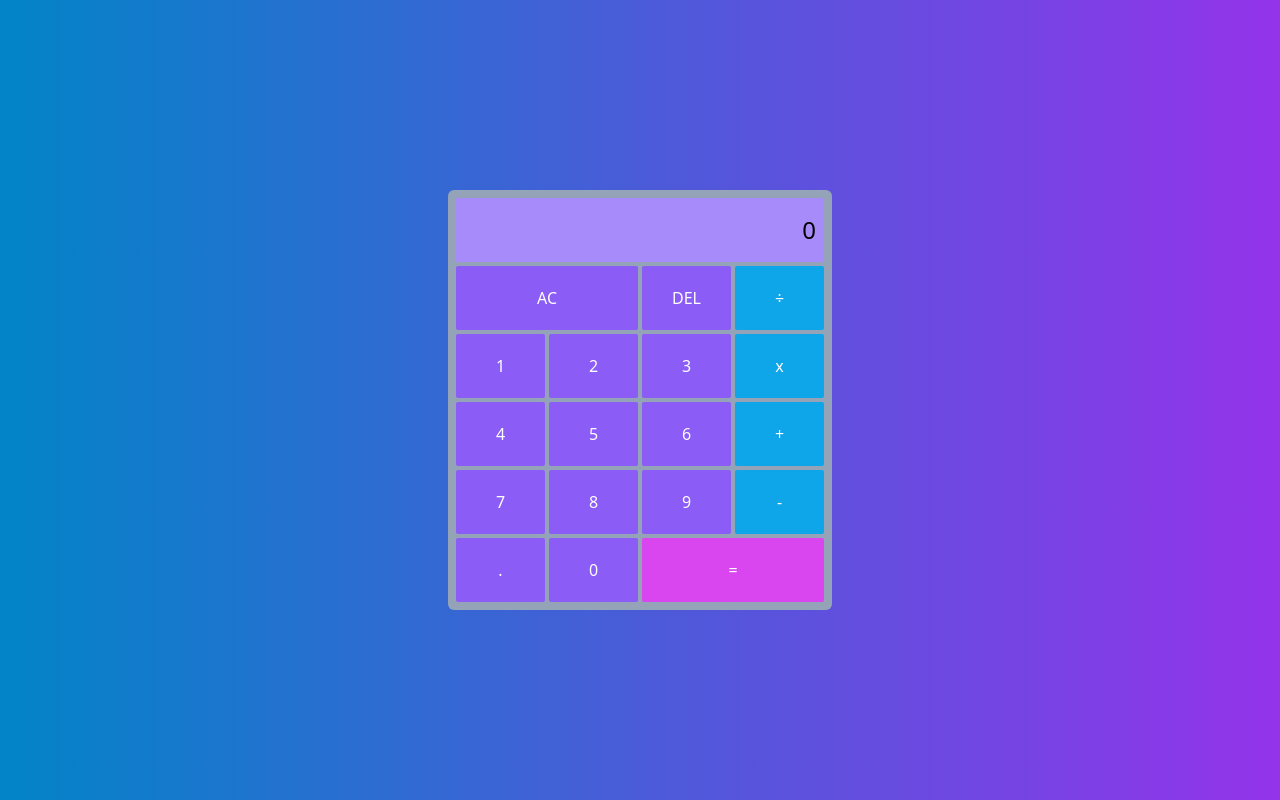
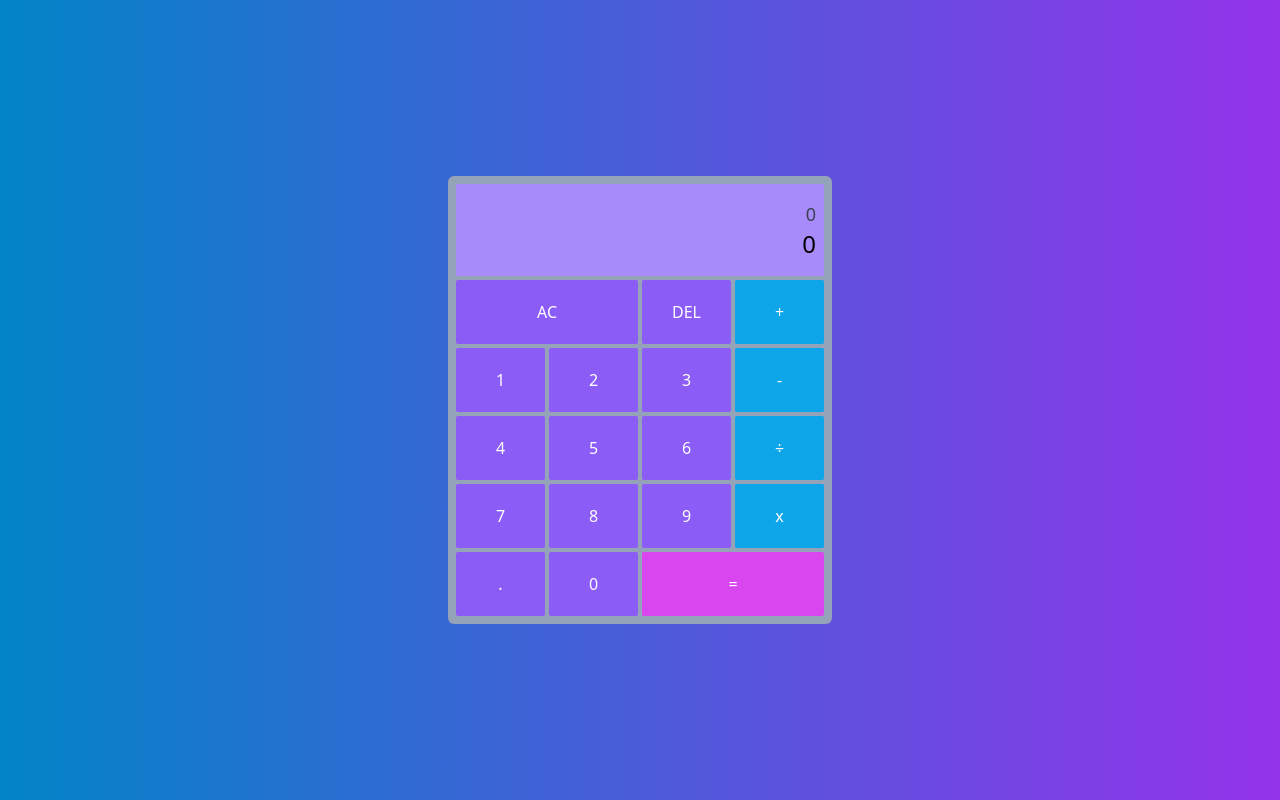
Before and after one commit to imjasohag/react-calculator, a React (Vite) app: page / in a window 1280 px wide. Built offline with nearby package versions, Linux system fonts and the light colour scheme.

Commit message:
find bug in second input and will start working

```diff
--- a/src/App.jsx
+++ b/src/App.jsx
@@ -2,17 +2,52 @@ import React, { useState } from 'react'
 import Buttons from './Components/Buttons'
 
 const App = () => {
+  const [firstInput, setFirstInput] = useState('0')
+  // console.log("🚀 ~ file: Buttons.jsx:6 ~ Buttons ~ firstInput:", firstInput)
+  const [secondInput, setSecondInput] = useState('')
+  // console.log("🚀 ~ file: Buttons.jsx:6 ~ Buttons ~ secondInput:", secondInput)
+  const [operationval, setOperationval] = useState('')
+  // console.log("🚀 ~ file: Buttons.jsx:8 ~ Buttons ~ operation:", operationval)
   const [resultValue, setResultValue] = useState(0)
-  const [input1, setInput1] = useState('')
-  const [input2, setInput2] = useState('')
-  const [operation, setOperation] = useState('')
 
+  // result
   const result = (result) => {
-    console.log("🚀 ~ file: App.jsx:11 ~ result ~ result:", result)
+    // console.log("🚀 ~ file: App.jsx:11 ~ result ~ result:", result)
     setResultValue(result)
   }
+  // reset
+  const reset = () => {
+    setFirstInput('0')
+    setSecondInput('')
+    setOperationval('')
+    setResultValue('0')
+  }
 
+  // delete fun
+  const deleteFun = () => {
+    //
 
+    if ((firstInput && firstInput.length == 1) && operationval == '' && secondInput == '' && result !== '') {
+      setFirstInput('0')
+      setResultValue('0')
+      return
+    }
+
+    if (secondInput != '') {
+      setSecondInput((prevIn) => {
+        return (prevIn.slice(0, (prevIn.length - 1)))
+      })
+    } else if (operationval != '') {
+      setOperationval((prevIn) => {
+        return (prevIn.slice(0, (prevIn.length - 1)))
+      })
+    } else if (firstInput != '') {
+      setFirstInput((prevIn) => {
+        return (prevIn.slice(0, (prevIn.length - 1)))
+      })
+    }
+
+  }
 
   return (
     <div className='h-screen flex justify-center items-center bg-gradient-to-r from-sky-600 to-purple-600 p-8' >
@@ -21,22 +56,16 @@ const App = () => {
         {/* output  */}
         <div className='text-center col-span-4 py-4 px-2 bg-violet-400'>
           <div className='text-right text-lg text-gray-700'>
-            {input1}{operation}{input2}
+            {(firstInput == '0') ? firstInput : (firstInput.startsWith('0') ? firstInput.slice(1) : firstInput)}
+            {operationval}{secondInput}
+            {/* f={firstInput} op={operationval} s={secondInput}  */}
           </div >
           <div className='text-right text-2xl'>
             {resultValue}
           </div>
         </div>
-        <Buttons result={result}
-        input1={(a) => {
-            setInput1(a)
-          console.log(input1);
-          }
-        } input2={(a) => {
-          setInput2(a)
-        }} operation={(a) => {
-          setOperation(a)
-        }} />
+        <Buttons result={result} reset={reset} deleteFun={deleteFun}
+          firstInput={firstInput} secondInput={secondInput} operationval={operationval} setFirstInput={setFirstInput} setSecondInput={setSecondInput} setOperationval={setOperationval} setResultValue={setResultValue} />
       </div>
     </div>
   )
--- a/src/Components/Buttons.jsx
+++ b/src/Components/Buttons.jsx
@@ -2,33 +2,35 @@ import React, { useState } from 'react'
 // import Button from './Button'
 
 const Buttons = (props) => {
-  const [firstInput, setFirstInput] = useState('0')
-  // console.log("🚀 ~ file: Buttons.jsx:6 ~ Buttons ~ firstInput:", firstInput)
-  const [secondInput, setSecondInput] = useState('')
-  // console.log("🚀 ~ file: Buttons.jsx:6 ~ Buttons ~ secondInput:", secondInput)
-  const [operationval, setOperationval] = useState('')
-  // console.log("🚀 ~ file: Buttons.jsx:8 ~ Buttons ~ operation:", operationval)
+  const { firstInput, setFirstInput, secondInput, setSecondInput, operationval, setOperationval, reset, deleteFun, result, setResultValue } = props
 
   // numbr input fun
   const numInputValue = (e) => {
     const value = e.target.value;
-    if (operationval == '') {
+
+    if (result && firstInput && operationval && secondInput) {
+      // when all the state are filled, and type new number clearing all state
+      setFirstInput(value)
+      setOperationval('')
+      setSecondInput('')
+      setResultValue('0')
+      // return // (stop here)
+    }
+    else if (operationval == '' && secondInput == '') {
       setFirstInput((prevIn) => {
         return prevIn + value
       })
-
-    } else {
+    }
+    else if (firstInput !== '' && operationval !== '') {
       setSecondInput((prevIn) => {
         return prevIn + value
       })
-      props.input2(secondInput)
     }
   }
   // operation
   const operationFun = (e) => {
     const value = e.target.value;
     setOperationval(value)
-    props.operation(operationval)
   }
   // output
   const outputFun = () => {
@@ -48,22 +50,23 @@ const Buttons = (props) => {
   }
   // operational functions
   const addition = (a, b) => {
-    let result = parseInt(a) + parseInt(b)
+    let result = parseFloat(a) + parseFloat(b)
     // console.log("🚀 ~ file: Buttons.jsx:52 ~ addition ~ result:", result)
     props.result(result)
+
   }
   const subtraction = (a, b) => {
-    let result = parseInt(a) - parseInt(b)
+    let result = parseFloat(a) - parseFloat(b)
     // console.log("🚀 ~ file: Buttons.jsx:55 ~ subtraction ~ result:", result)
     props.result(result)
   }
   const multiplication = (a, b) => {
-    let result = parseInt(a) * parseInt(b)
+    let result = parseFloat(a) * parseFloat(b)
     // console.log("🚀 ~ file: Buttons.jsx:60 ~ multiplication ~ result:", result)
     props.result(result)
   }
   const division = (a, b) => {
-    let result = parseInt(a) / parseInt(b)
+    let result = parseFloat(a) / parseFloat(b)
     // console.log("🚀 ~ file: Buttons.jsx:65 ~ division ~ result:", result)
     props.result(result)
   }
@@ -71,21 +74,21 @@ const Buttons = (props) => {
 
   return (
     <>
-      <input className='button col-span-2' type="button" value="AC" />
-      <input className='button' type="button" value="DEL" />
-      <input onClick={operationFun} className='button-green' type="button" value="÷" />
+      <input onClick={reset} className='button col-span-2' type="button" value="AC" />
+      <input onClick={deleteFun} className='button' type="button" value="DEL" />
+      <input onClick={operationFun} className='button-green' type="button" value="+" />
       <input onClick={numInputValue} className='button' type="button" value='1' />
       <input onClick={numInputValue} className='button' type="button" value="2" />
       <input onClick={numInputValue} className='button' type="button" value="3" />
-      <input onClick={operationFun} className='button-green' type="button" value="x" />
+      <input onClick={operationFun} className='button-green' type="button" value="-" />
       <input onClick={numInputValue} className='button' type="button" value="4" />
       <input onClick={numInputValue} className='button' type="button" value="5" />
       <input onClick={numInputValue} className='button' type="button" value="6" />
-      <input onClick={operationFun} className='button-green' type="button" value="+" />
+      <input onClick={operationFun} className='button-green' type="button" value="÷" />
       <input onClick={numInputValue} className='button' type="button" value="7" />
       <input onClick={numInputValue} className='button' type="button" value="8" />
       <input onClick={numInputValue} className='button' type="button" value="9" />
-      <input onClick={operationFun} className='button-green' type="button" value="-" />
+      <input onClick={operationFun} className='button-green' type="button" value="x" />
       <input onClick={numInputValue} className='button' type="button" value="." />
       <input onClick={numInputValue} className='button' type="button" value="0" />
       <input onClick={outputFun} className='button-red col-span-2' type="button" value="=" />
```
